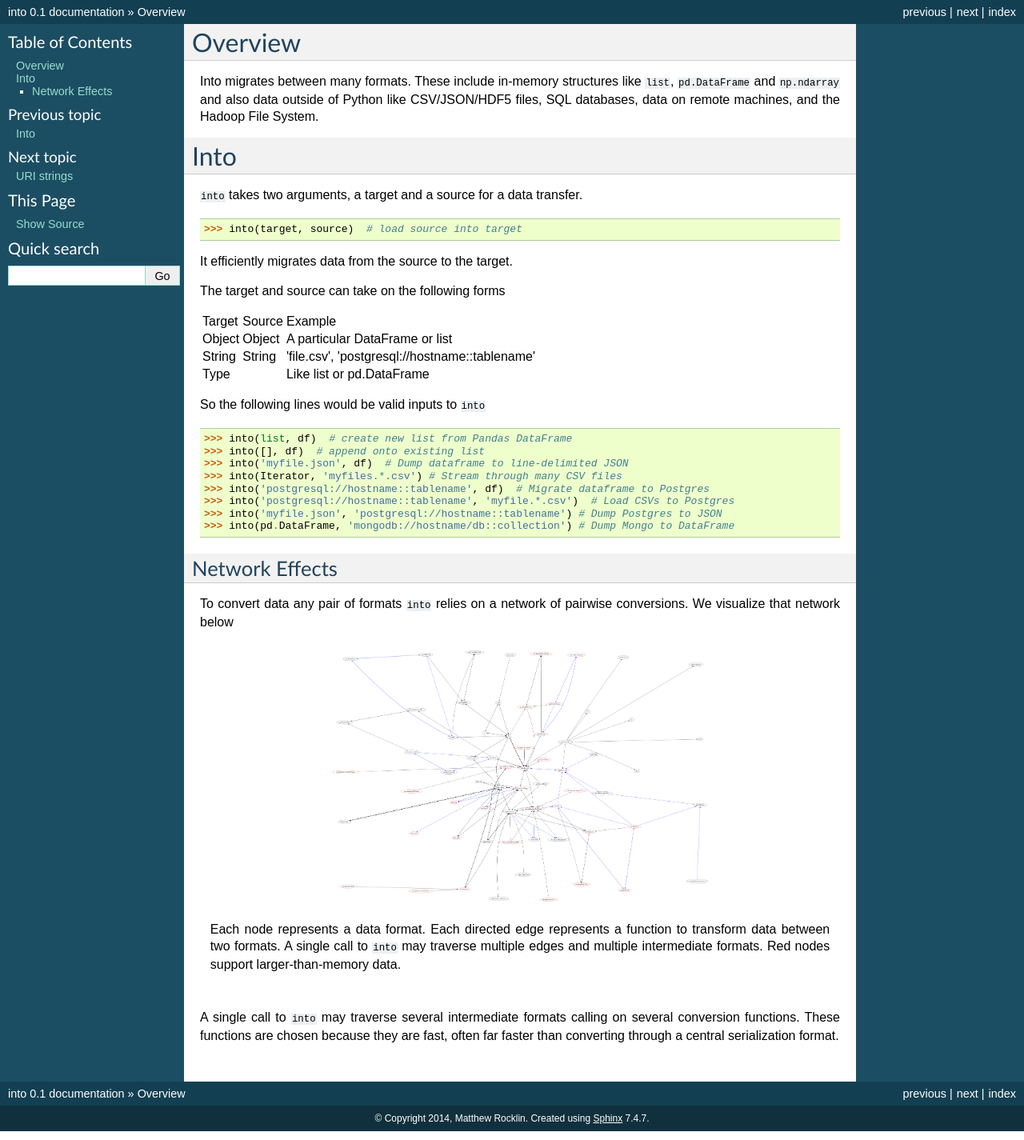
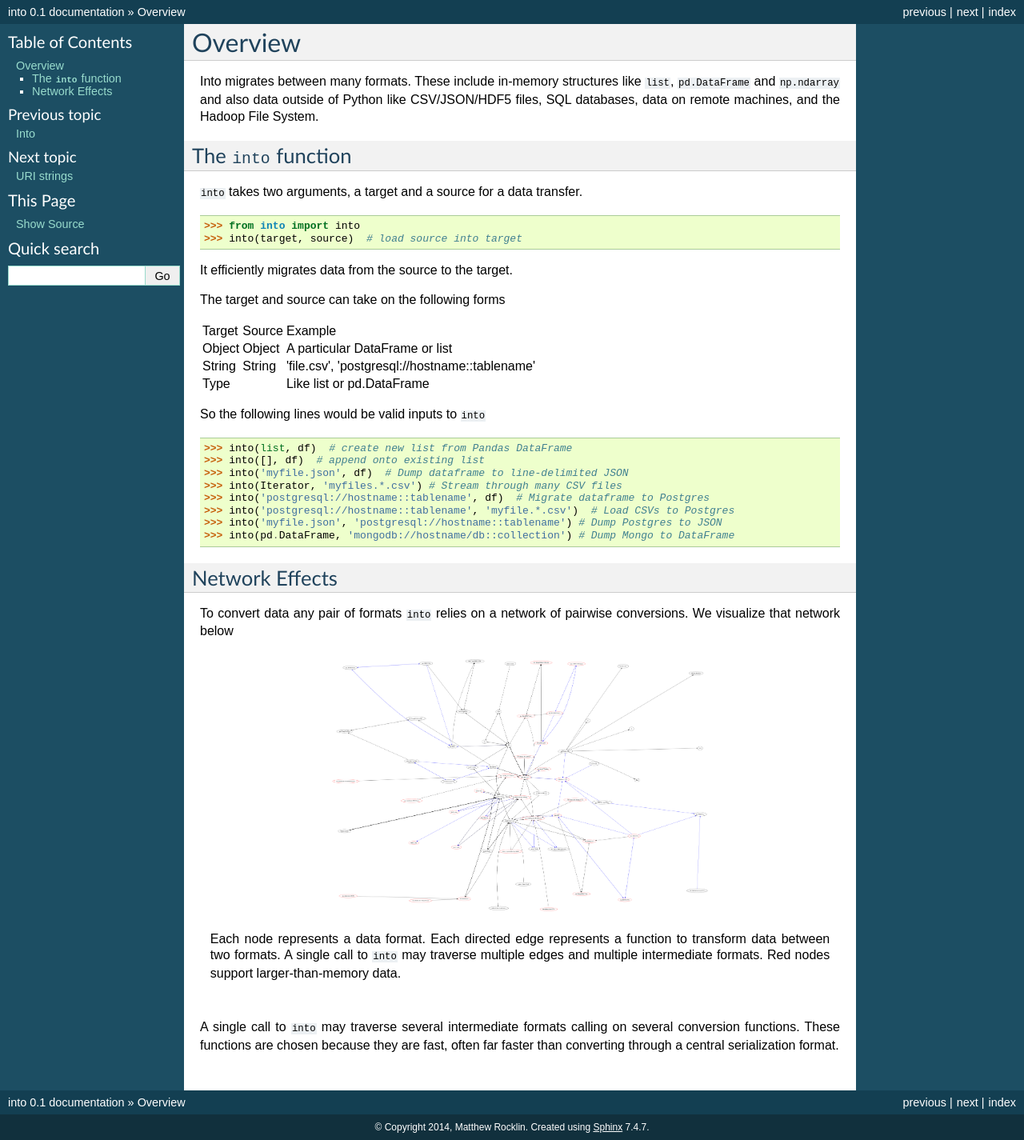
Before and after one commit to blaze/odo, a Sphinx documentation site: the page built from docs/source/overview.rst, in a window 1280 px wide. Shown: the whole page at 80% size. Built offline with Sphinx 7.4.7, drawn with Linux system fonts in a browser that asks for light colours.

Commit message:
fix header

```diff
--- a/docs/source/overview.rst
+++ b/docs/source/overview.rst
@@ -6,13 +6,14 @@
 also data outside of Python like CSV/JSON/HDF5 files, SQL databases,
 data on remote machines, and the Hadoop File System.
 
-Into
-====
+The ``into`` function
+---------------------
 
 ``into`` takes two arguments, a target and a source for a data transfer.
 
 .. code-block:: python
 
+   >>> from into import into
    >>> into(target, source)  # load source into target
 
 It efficiently migrates data from the source to the target.
```
